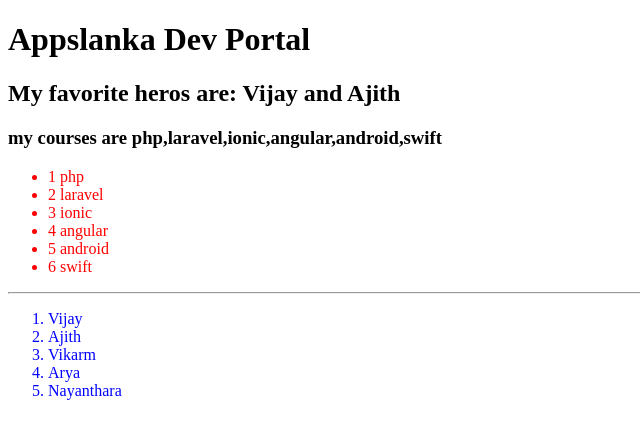
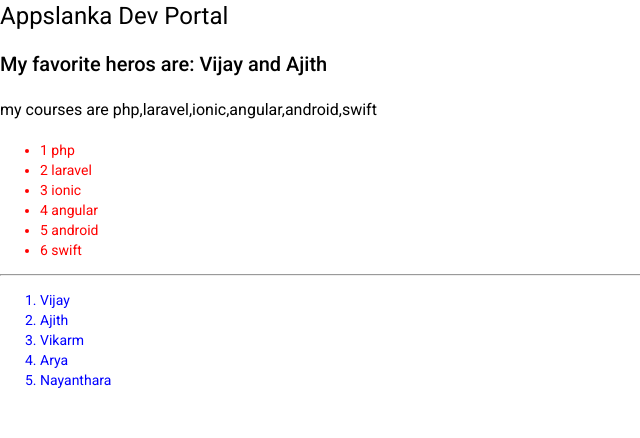
Before and after one commit to appslankadev/Angular, an Angular app: page / in a window 1280 px wide. Shown: the top 438 px of the page, without its empty margins (0-640 px from the left). Built offline with nearby package versions, Linux system fonts and the light colour scheme.

Commit message:
added angular material

```diff
--- a/angular.json
+++ b/angular.json
@@ -24,6 +24,7 @@
               "src/assets"
             ],
             "styles": [
+              "./node_modules/@angular/material/prebuilt-themes/indigo-pink.css",
               "src/styles.css"
             ],
             "scripts": []
@@ -88,6 +89,7 @@
               "src/assets"
             ],
             "styles": [
+              "./node_modules/@angular/material/prebuilt-themes/indigo-pink.css",
               "src/styles.css"
             ],
             "scripts": []
--- a/package.json
+++ b/package.json
@@ -12,10 +12,12 @@
   "private": true,
   "dependencies": {
     "@angular/animations": "~9.1.9",
+    "@angular/cdk": "^9.2.4",
     "@angular/common": "~9.1.9",
     "@angular/compiler": "~9.1.9",
     "@angular/core": "~9.1.9",
     "@angular/forms": "~9.1.9",
+    "@angular/material": "^9.2.4",
     "@angular/platform-browser": "~9.1.9",
     "@angular/platform-browser-dynamic": "~9.1.9",
     "@angular/router": "~9.1.9",
--- a/src/app/app.module.ts
+++ b/src/app/app.module.ts
@@ -2,13 +2,15 @@
 import { NgModule } from '@angular/core';
 
 import { AppComponent } from './app.component';
+import { BrowserAnimationsModule } from '@angular/platform-browser/animations';
 
 @NgModule({
   declarations: [
     AppComponent
   ],
   imports: [
-    BrowserModule
+    BrowserModule,
+    BrowserAnimationsModule
   ],
   providers: [],
   bootstrap: [AppComponent]
--- a/src/index.html
+++ b/src/index.html
@@ -6,8 +6,10 @@
   <base href="/">
   <meta name="viewport" content="width=device-width, initial-scale=1">
   <link rel="icon" type="image/x-icon" href="favicon.ico">
+  <link href="https://fonts.googleapis.com/css?family=Roboto:300,400,500&display=swap" rel="stylesheet">
+  <link href="https://fonts.googleapis.com/icon?family=Material+Icons" rel="stylesheet">
 </head>
-<body>
+<body class="mat-typography">
   <app-root></app-root>
 </body>
 </html>
--- a/src/styles.css
+++ b/src/styles.css
@@ -1 +1,4 @@
 /* You can add global styles to this file, and also import other style files */
+
+html, body { height: 100%; }
+body { margin: 0; font-family: Roboto, "Helvetica Neue", sans-serif; }
```
Also changed, not shown: 1 other file (tests, documents, lock files or other folders).
